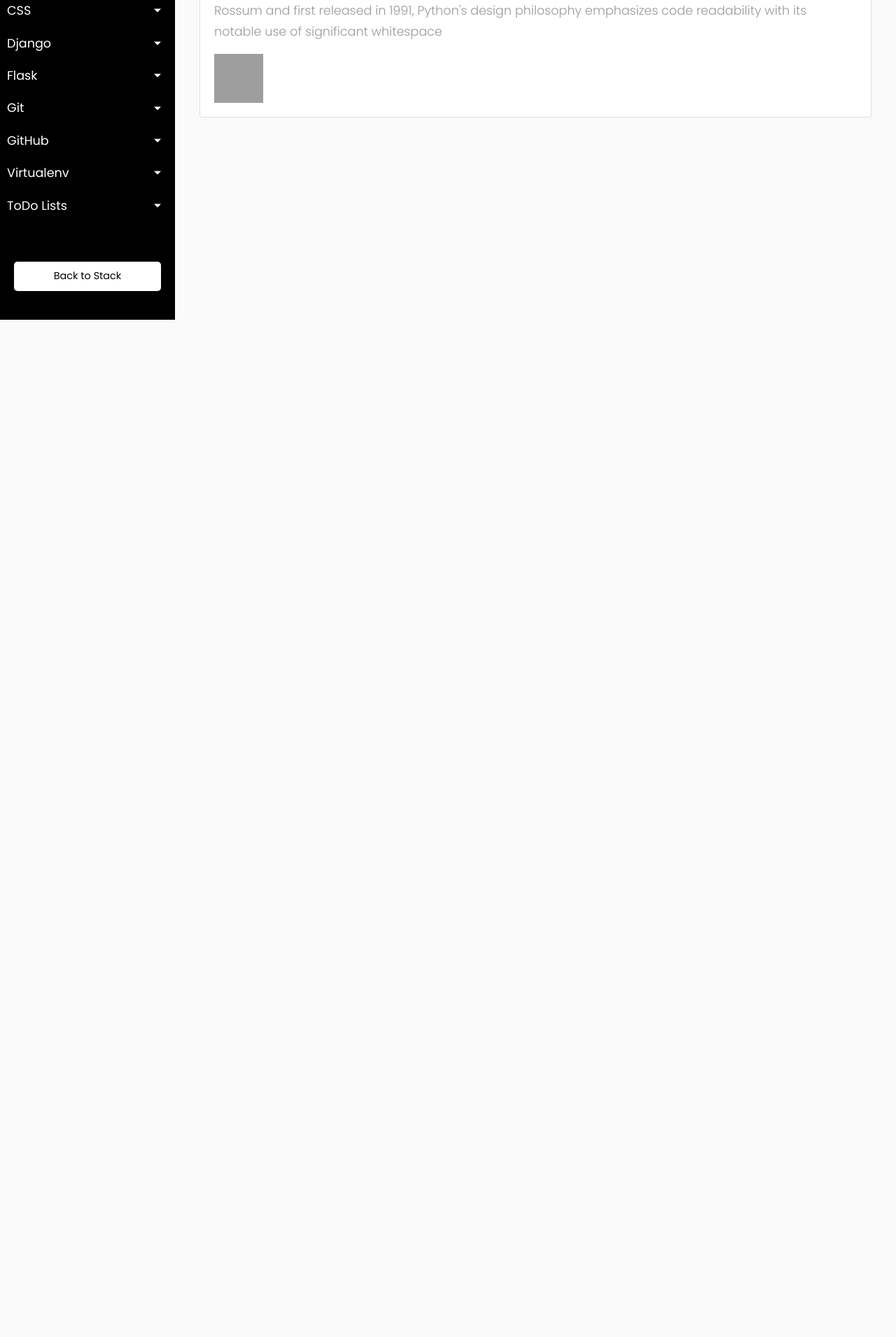
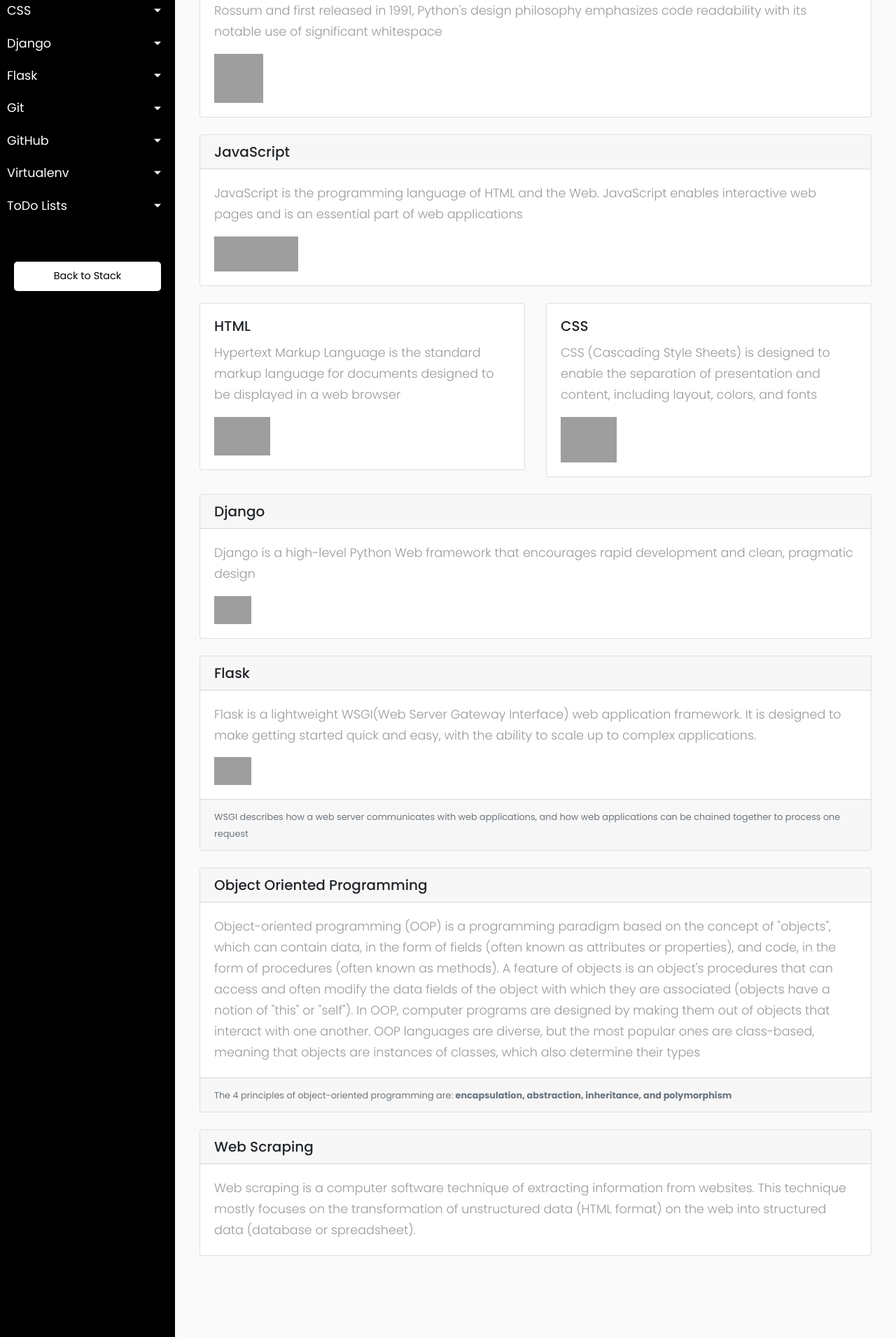
Before and after one commit to courthub74/CourDevs-Solutions, a Django app: page / in a window 1280 px wide. Shown: the part 348-2259 px from the top of the page at 70% size. Before the commit the page ends 805 px from the top, so only its background shows below. Run offline with Django 3.2, Linux system fonts and the light colour scheme; some libraries are stand-ins or nearby versions; grey boxes are pictures that could not be loaded.

Commit message:
Set up Django started

```diff
--- a/courdevs/templates/base.html
+++ b/courdevs/templates/base.html
@@ -7,8 +7,9 @@
     <meta charset="utf-8">
     <meta name="viewport" content="width=device-width, initial-scale=1.0">
     <meta http-equiv="X-UA-Compatible" content="IE=edge">
+    <title>CourDevs Oracle</title>
 
-    <title>Collapsible sidebar using Bootstrap 4</title>
+
 
     <!-- Bootstrap CSS CDN -->
     <link rel="stylesheet" href="https://stackpath.bootstrapcdn.com/bootstrap/4.1.0/css/bootstrap.min.css" integrity="sha384-9gVQ4dYFwwWSjIDZnLEWnxCjeSWFphJiwGPXr1jddIhOegiu1FwO5qRGvFXOdJZ4" crossorigin="anonymous">
@@ -21,7 +22,9 @@
 </head>
 
 <body>
+
     <div class="wrapper">
+
         <!-- Sidebar  -->
         <nav id="sidebar">
             <div class="sidebar-header">
@@ -84,7 +87,7 @@
                     <a href="#homeSubmenu" data-toggle="collapse" aria-expanded="false" class="dropdown-toggle">Django</a>
                     <ul class="collapse list-unstyled" id="homeSubmenu">
                         <li>
-                            <a href="#">Setting up Django</a>
+                            <a href="{% url 'setupdjango' %}">Setting up Django</a>
                         </li>
                         <li>
                             <a href="#">MVC Basics</a>
@@ -187,7 +190,7 @@
             <ul class="list-unstyled CTAs">
 
                 <li>
-                    <a href="#" class="article">Back to Stack</a>
+                    <a href="{% url 'main' %}" class="article">Back to Stack</a>
                 </li>
             </ul>
         </nav>
--- a/courdevs/templates/main.html
+++ b/courdevs/templates/main.html
@@ -60,6 +60,122 @@
             </div>
         </div>
 
+        <br>
+
+    <!--JavaScript-->
+        <div class="container">
+            <div class="card">
+              <h5 class="card-header">JavaScript</h5>
+              <div class="card-body">
+                <p class="card-text">JavaScript is the programming language of HTML and the Web.
+                  JavaScript enables interactive web pages and is an essential part of web applications</p>
+                <a href="https://www.javascript.com/"><img src="https://external-content.duckduckgo.com/iu/?u=https%3A%2F%2Fcdn-images-1.medium.com%2Fmax%2F1200%2F1*H-25KB7EbSHjv70HXrdl6w.png&f=1&nofb=1" height="50" width="120"></a>
+              </div>
+            </div>
+        </div>
+
+    <br>
+
+     <!--HTML/CSS-->
+    <div class="container">
+        <div class="row">
+          <div class="col-sm-6">
+            <div class="card">
+              <div class="card-body">
+                <h5 class="card-title">HTML</h5>
+                <p class="card-text">Hypertext Markup Language is the standard markup language for documents designed to be displayed in a web browser</p>
+                <img src="https://external-content.duckduckgo.com/iu/?u=http%3A%2F%2Fwww.w3.org%2Fhtml%2Flogo%2Fdownloads%2FHTML5_Logo_512.png&f=1&nofb=1" height="55" width="80">
+              </div>
+            </div>
+          </div>
+          <div class="col-sm-6">
+            <div class="card">
+              <div class="card-body">
+                <h5 class="card-title">CSS</h5>
+                <p class="card-text">CSS (Cascading Style Sheets) is designed to enable the separation of presentation and content, including layout, colors, and fonts</p>
+                <img src="https://external-content.duckduckgo.com/iu/?u=https%3A%2F%2Fcdn.freebiesupply.com%2Flogos%2Flarge%2F2x%2Fcss3-logo-png-transparent.png&f=1&nofb=1" height="65" width="80">
+              </div>
+            </div>
+          </div>
+        </div>
+    </div>
+
+    <br>
+
+    <!--Django-->
+    <div class="container">
+        <div class="card">
+            <h5 class="card-header">Django</h5>
+            <div class="card-body">
+            <p class="card-text">Django is a high-level Python Web framework that encourages rapid development and clean, pragmatic design</p>
+            <a href="https://www.djangoproject.com/"><img src="https://external-content.duckduckgo.com/iu/?u=http%3A%2F%2Fwww.vizteams.com%2Fwp-content%2Fuploads%2F2014%2F04%2Fdjango.png&f=1&nofb=1" height="40" alt="Django"></a>
+            </div>
+        </div>
+    </div>
+
+    <br>
+
+    <!--Flask-->
+    <div class="container">
+        <div class="card">
+            <h5 class="card-header">Flask</h5>
+            <div class="card-body">
+            <p class="card-text">Flask is a lightweight WSGI(Web Server Gateway Interface) web application framework.
+                It is designed to make getting started quick and easy,
+                with the ability to scale up to complex applications.</p>
+            <a href="https://flask.palletsprojects.com/en/1.1.x/"><img src="https://flask.palletsprojects.com/en/1.1.x/_images/flask-logo.png" height="40" alt="Flask"></a>
+            <br>
+            </div>
+
+                <div class="card-footer text-muted">
+                    <small>WSGI describes how a web server communicates with web applications,
+                        and how web applications can be chained together to process one request
+                        </small>
+                 </div>
+
+        </div>
+    </div>
+
+    <br>
+
+
+    <!--OOP-->
+    <div class="container">
+        <div class="card">
+            <h5 class="card-header">Object Oriented Programming</h5>
+            <div class="card-body">
+            <p class="card-text">Object-oriented programming (OOP) is a programming paradigm based on the concept of "objects", which can contain data,
+                in the form of fields (often known as attributes or properties),
+                and code, in the form of procedures (often known as methods). A feature of objects is an object's procedures that can access and often
+                modify the data fields of the object with which they are associated (objects have a notion of "this" or "self").
+                In OOP, computer programs are designed by making them out of objects that interact with one another. OOP languages are diverse,
+                but the most popular ones are class-based, meaning that objects are instances of classes, which also determine their types</p>
+            </div>
+            <div class="card-footer text-muted">
+                <small>The 4 principles of object-oriented programming are: <strong>encapsulation, abstraction, inheritance, and polymorphism</strong></small>
+                </div>
+        </div>
+    </div>
+
+
+    <br>
+
+    <!--Web Scraping-->
+    <div class="container">
+    <div class="card">
+      <h5 class="card-header">Web Scraping</h5>
+      <div class="card-body">
+        <p class="card-text">Web scraping is a computer software technique of extracting information from websites.
+        This technique mostly focuses on the transformation of unstructured data (HTML format) on the web into structured data (database or spreadsheet).</p>
+        <!-- <a href="#" class="btn btn-primary">Go somewhere</a> -->
+      </div>
+    </div>
+    </div>
+
+    <br>
+
+    <br><br>
+
     <br>
 
    </div>
--- a/courdevs/urls.py
+++ b/courdevs/urls.py
@@ -3,4 +3,5 @@ from . import views
 
 urlpatterns = [
 	path('', views.main, name='main'),
+	path('setupdjango/', views.setupdjango, name="setupdjango"),
 ]
--- a/courdevs/views.py
+++ b/courdevs/views.py
@@ -5,3 +5,7 @@ from django.shortcuts import render
 #MAIN
 def main(request):
 	return render(request, "main.html", {})
+
+#DJANGO
+def setupdjango(request):
+	return render(request, "setupdjango.html", {})
```
Also changed, not shown: courdevs/templates/setupdjango.html (added, +151 -0 lines).
